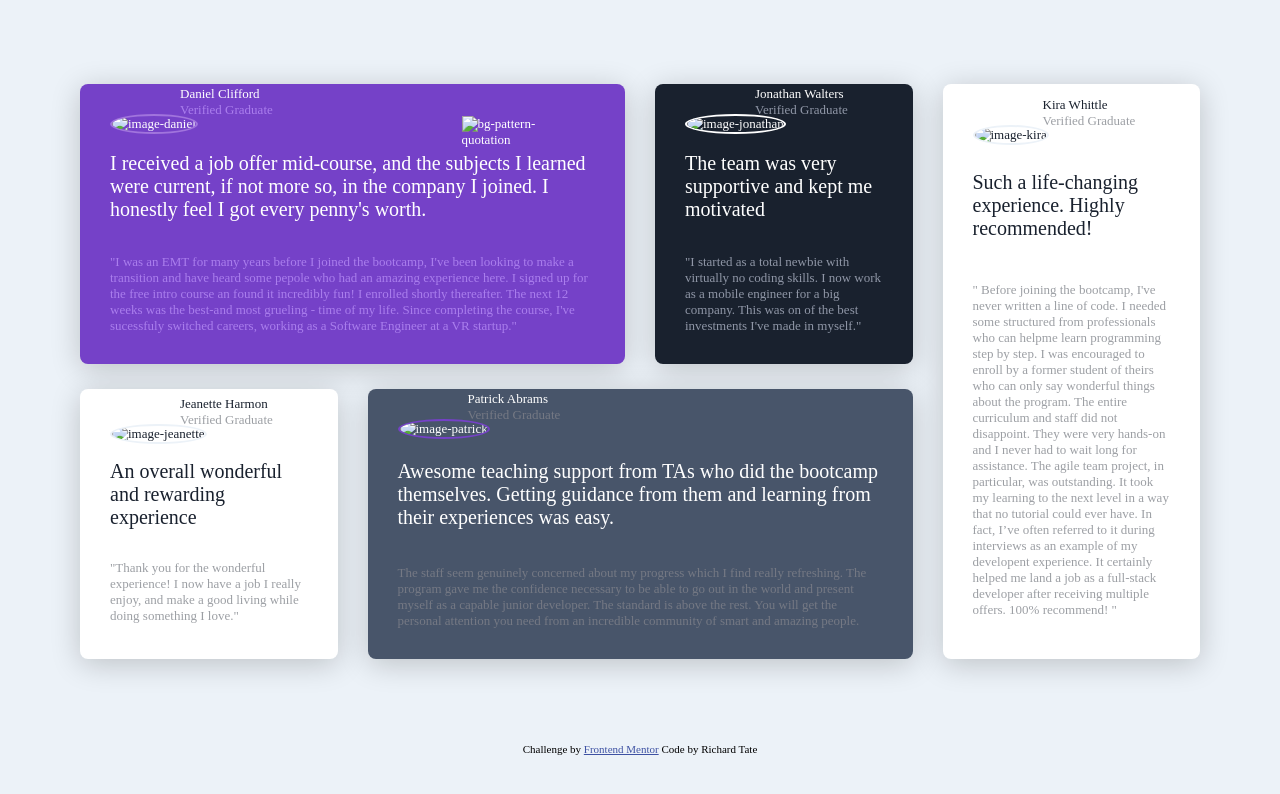
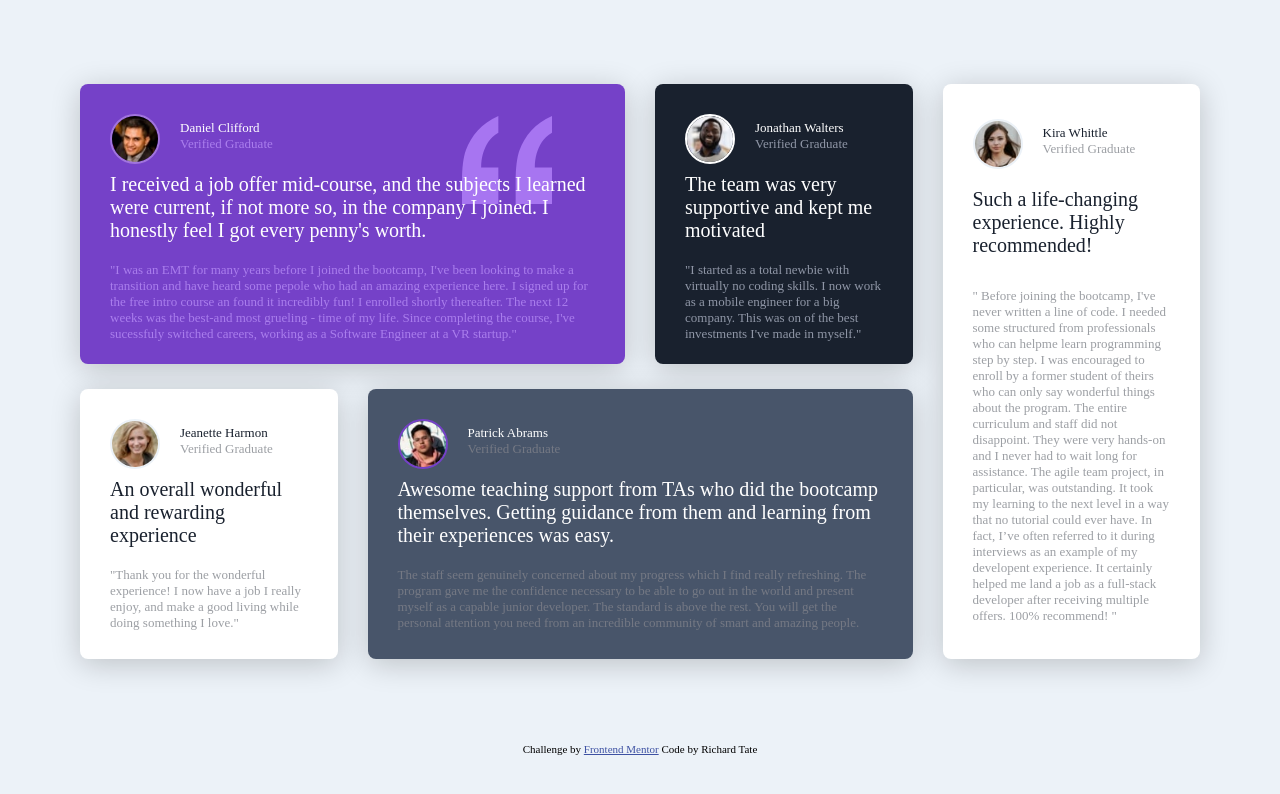
Before and after one commit to Richard-tate/frontend-mentor, a plain HTML site: page Testimonials grid section/static/index.html in a window 1280 px wide. Drawn offline with Linux system fonts and the light colour scheme.

Commit message:
Update index.html

```diff
--- a/Testimonials grid section/static/index.html
+++ b/Testimonials grid section/static/index.html
@@ -8,7 +8,7 @@
       rel="icon"
       type="image/png"
       sizes="32x32"
-      href="/Testimonials grid section/images/favicon-32x32.png"
+      href="/Testimonials grid section/static/images/favicon-32x32.png"
     />
     <link rel="stylesheet" href="style.css">
     <title>Testimonials grid</title>
@@ -17,11 +17,11 @@
     <main>
         <section class="daniel">
           <div class="user">
-            <img src="/Testimonials grid section/images/image-daniel.jpg" alt="image-daniel" />
+            <img src="/Testimonials grid section/static/images/image-daniel.jpg" alt="image-daniel" />
             <p>Daniel Clifford</p>
             <p>Verified Graduate</p>
             <img
-              src="/Testimonials grid section/images/bg-pattern-quotation.svg"
+              src="/Testimonials grid section/static/images/bg-pattern-quotation.svg"
               alt="bg-pattern-quotation"
             />
           </div>
@@ -42,7 +42,7 @@
         </section>
         <section class="jonathan">
           <div class="user">
-            <img src="/Testimonials grid section/images/image-jonathan.jpg" alt="image-jonathan" />
+            <img src="/Testimonials grid section/static/images/image-jonathan.jpg" alt="image-jonathan" />
             <p class="name">Jonathan Walters</p>
             <p>Verified Graduate</p>
           </div>
@@ -58,7 +58,7 @@
 
         <section class="kira">
           <div class="user">
-            <img src="/Testimonials grid section/images/image-kira.jpg" alt="image-kira" />
+            <img src="/Testimonials grid section/static/images/image-kira.jpg" alt="image-kira" />
             <p class="name">Kira Whittle</p>
             <p>Verified Graduate</p>
           </div>
@@ -82,7 +82,7 @@
 
         <section class="jeanette">
           <div class="user">
-            <img src="/Testimonials grid section/images/image-jeanette.jpg" alt="image-jeanette" />
+            <img src="/Testimonials grid section/static/images/image-jeanette.jpg" alt="image-jeanette" />
             <p class="name">Jeanette Harmon</p>
             <p>Verified Graduate</p>
           </div>
@@ -95,7 +95,7 @@
 
         <section class="patrick">
           <div class="user">
-            <img src="/Testimonials grid section/images/image-patrick.jpg" alt="image-patrick" />
+            <img src="/Testimonials grid section/static/images/image-patrick.jpg" alt="image-patrick" />
             <p class="name">Patrick Abrams</p>
             <p>Verified Graduate</p>
           </div>
```
